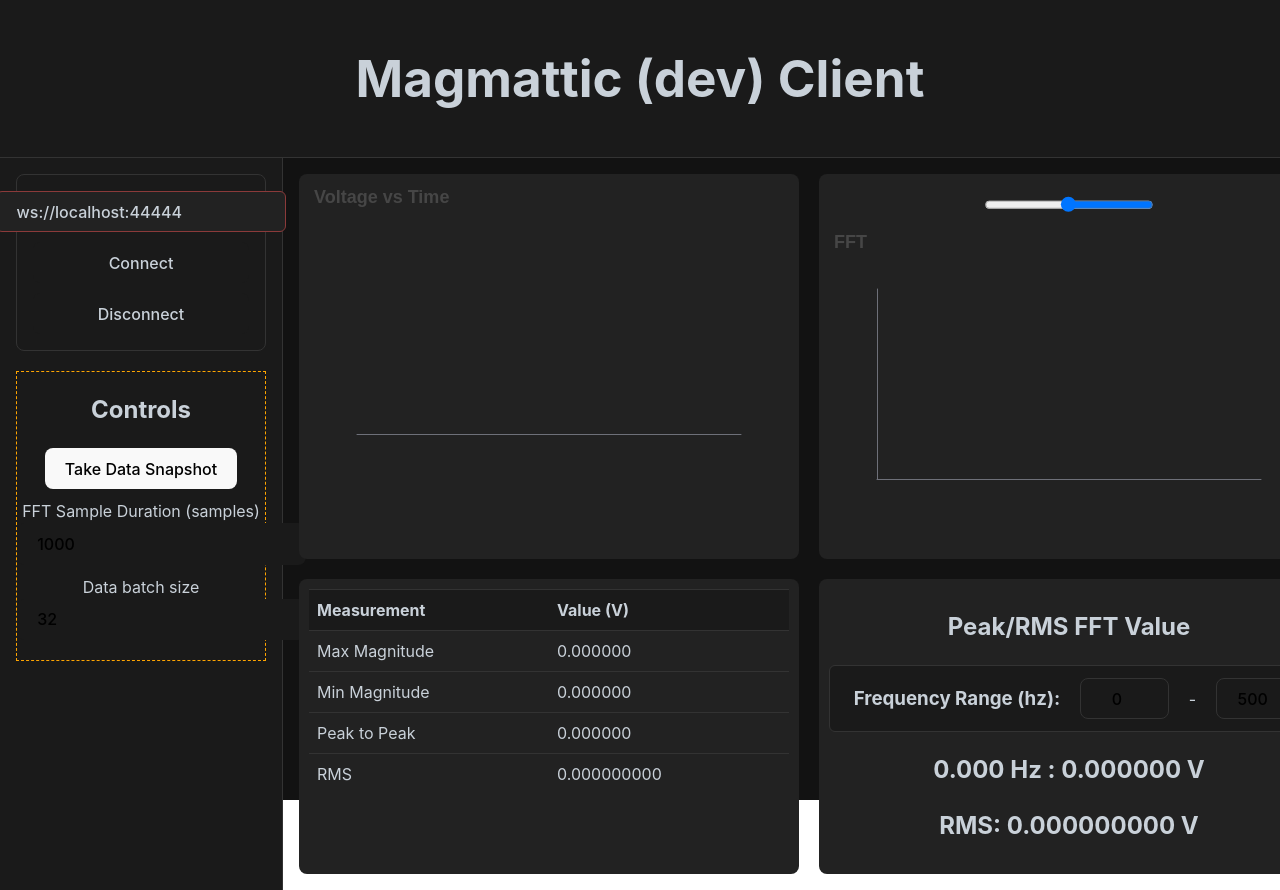
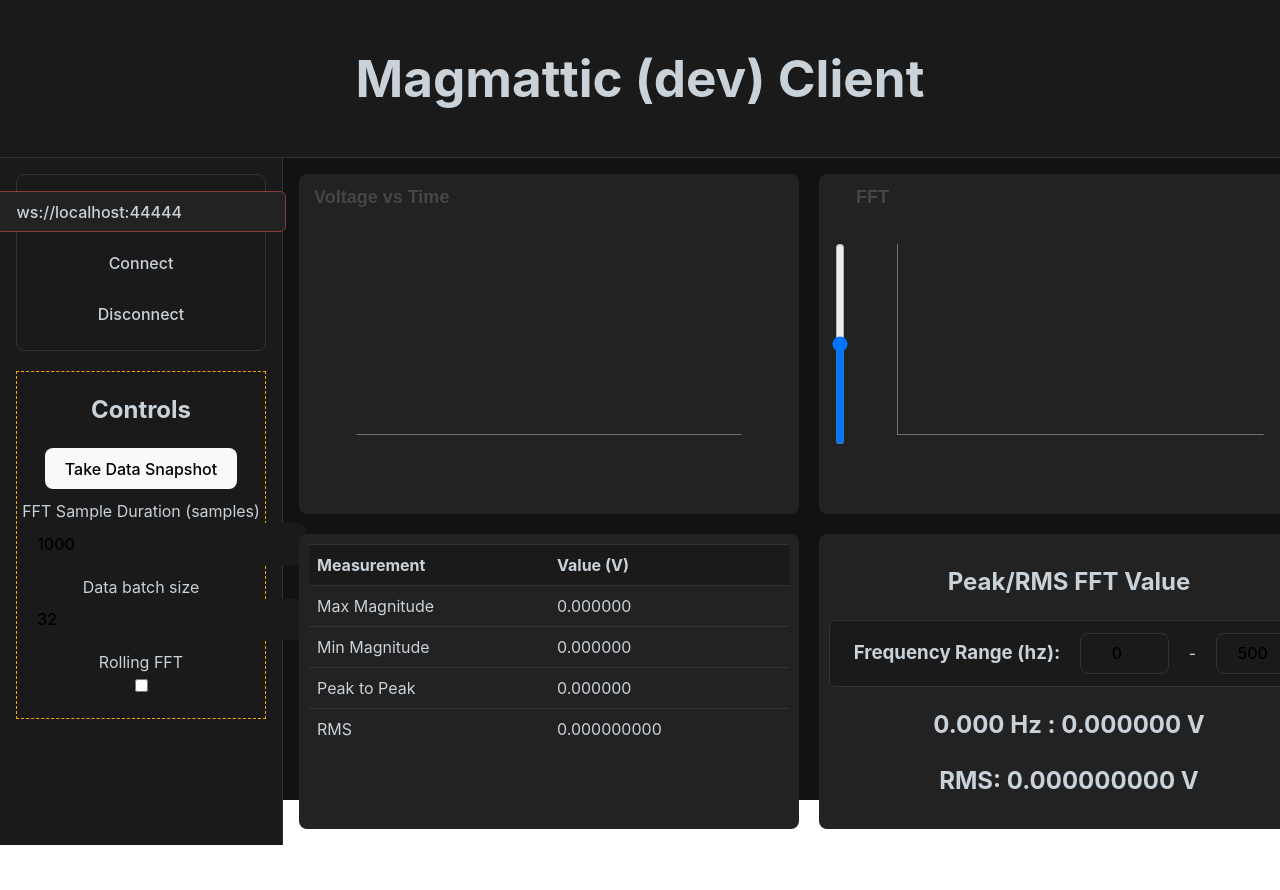
Before and after one commit to mbocsi/magmattic_frontend, a React (Vite) app: page / in a window 1280 px wide. After the commit the page ends 845 px from the top, so only its background shows below. Built offline with nearby package versions, Linux system fonts and the light colour scheme; no server answers.

Commit message:
Added scaling controls for fft.

```diff
--- a/src/App.css
+++ b/src/App.css
@@ -78,6 +78,12 @@ header {
   max-width: 100%;
 }
 
+.chart-controls {
+  display: flex;
+  flex-direction: row;
+  align-items: center;
+}
+
 #connect-form {
   display: flex;
   flex-direction: column;
@@ -126,6 +132,9 @@ header {
   border: 1px solid #8b3a3a; /* Red border */
 }
 
-.vertical-slider {
+input[type="range"] {
+  writing-mode: vertical-lr;
   transform: rotate(180deg);
+  height: 200px;
+  padding: 0px;
 }
--- a/src/App.tsx
+++ b/src/App.tsx
@@ -136,6 +136,7 @@ const App = () => {
 	}
 
 	function handleControl(data: {}) {
+		console.log("Sending control data", data);
 		ws.current?.send(JSON.stringify(data));
 	}
 
@@ -185,7 +186,7 @@ const App = () => {
 								handleControl({
 									type: "adc",
 									value: {
-										M: e.target.value,
+										M: parseInt(e.target.value),
 									},
 								})
 							}
@@ -198,7 +199,18 @@ const App = () => {
 							onBlur={(e) =>
 								handleControl({
 									type: "adc",
-									value: { N: e.target.value },
+									value: { N: parseInt(e.target.value) },
+								})
+							}
+						/>
+						<label htmlFor="rolling-fft">Rolling FFT</label>
+						<input
+							id="rolling-fft"
+							type="checkbox"
+							onChange={(e) =>
+								handleControl({
+									type: "adc",
+									value: { rolling_fft: e.target.checked },
 								})
 							}
 						/>
@@ -213,7 +225,21 @@ const App = () => {
 						/>
 					</div>
 					<div className="chart">
-						<input type="range" className="vertical-slider" />
+						<div className="chart-controls">
+							<input
+								type="range"
+								min={-6}
+								max={2}
+								step={0.5}
+								onChange={(e) =>
+									fftChart?.setOption({
+										yAxis: {
+											min: 0,
+											max: 10 ** parseInt(e.target.value),
+										},
+									})
+								}
+							/>
 							<FFTChart
 								chart={fftChart}
 								width="100%"
@@ -222,6 +248,7 @@ const App = () => {
 								minFreq={minFreq}
 								maxFreq={maxFreq}
 							/>
+						</div>
 					</div>
 					<div className="chart">
 						<VoltageData voltageData={voltageData} />
```
Lines whose indentation alone changed are shown as unchanged.
